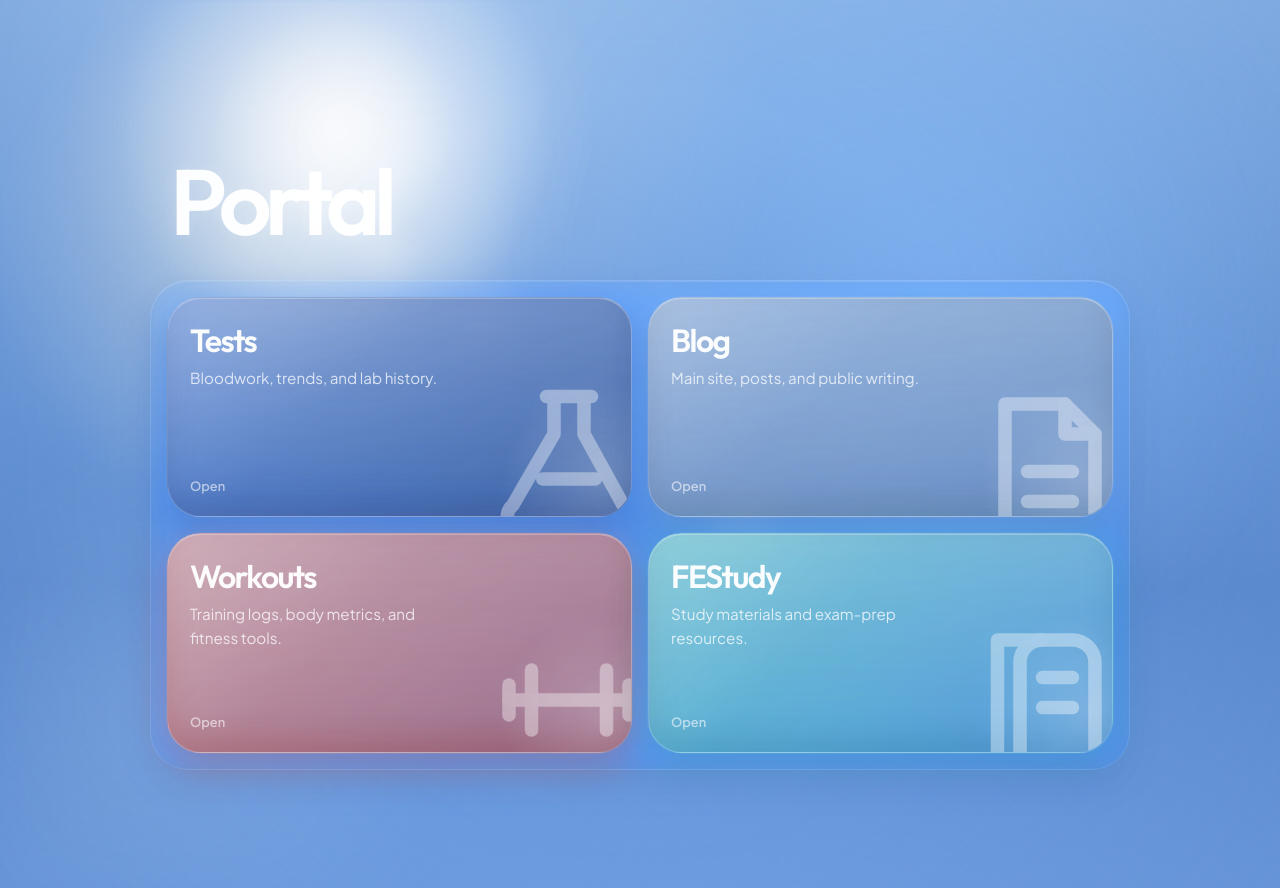
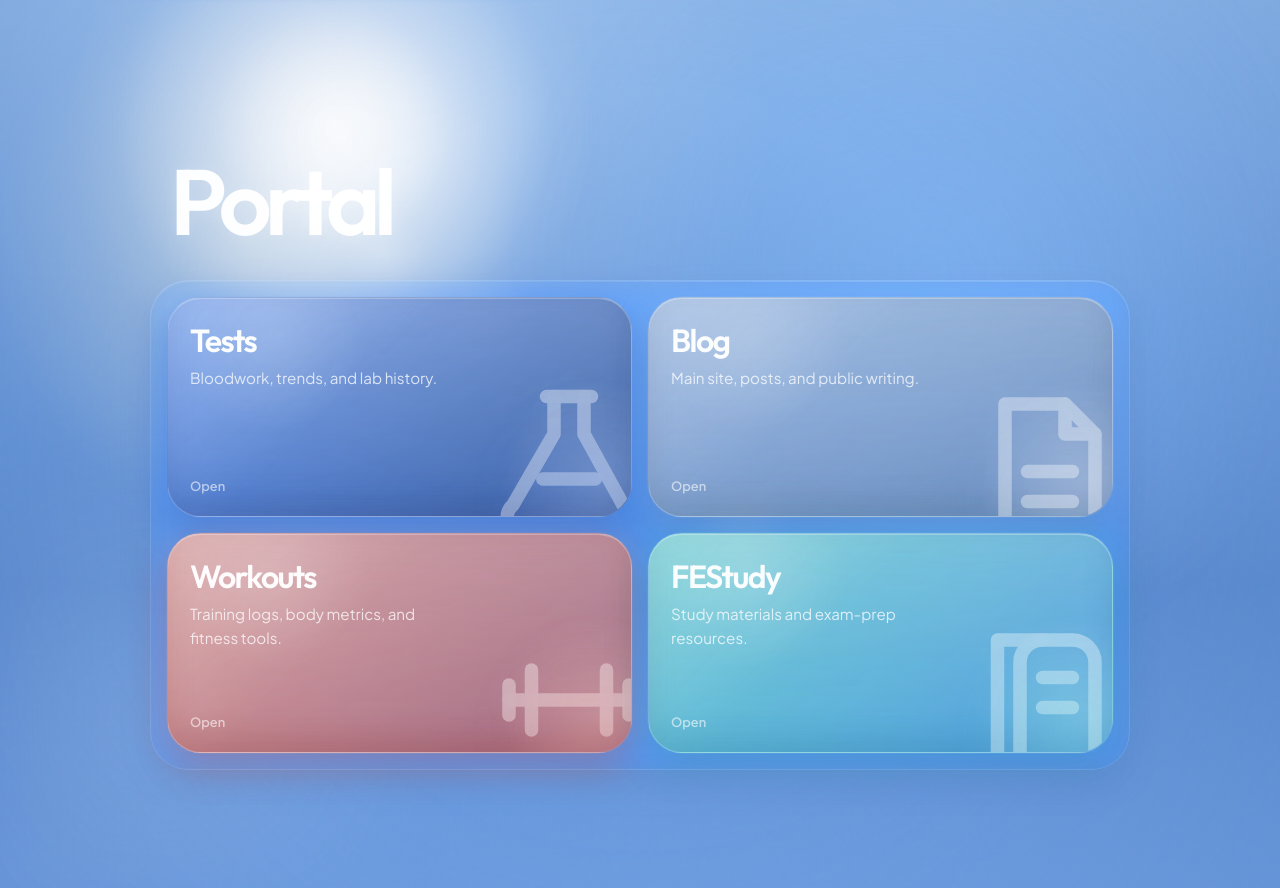
Before and after one commit to 0sps/sull1van.com, a Jekyll site: the page links/index.html, which Jekyll copies as it is, in a window 1280 px wide. Shown: the top 888 px of the page. Built offline with Jekyll 4.4.1, drawn with Linux system fonts in a browser that asks for light colours.

Commit message:
more skeumorphism

```diff
--- a/links/index.html
+++ b/links/index.html
@@ -162,20 +162,27 @@
             color: var(--text);
             text-decoration: none;
             background:
-                linear-gradient(180deg, rgba(255, 255, 255, 0.2), rgba(255, 255, 255, 0.07)),
-                linear-gradient(180deg, rgba(89, 138, 214, 0.34), rgba(64, 109, 188, 0.3));
+                linear-gradient(180deg, rgba(255, 255, 255, 0.24), rgba(255, 255, 255, 0.08)),
+                linear-gradient(180deg, rgba(120, 170, 236, 0.4), rgba(72, 122, 204, 0.34));
             border: 1px solid rgba(255, 255, 255, 0.18);
             border-top: 1.5px solid rgba(255, 255, 255, 0.3);
             box-shadow:
-                inset 0 1px 0 rgba(255, 255, 255, 0.24),
-                inset 0 -16px 28px rgba(58, 98, 165, 0.15),
-                0 18px 34px rgba(72, 118, 192, 0.2);
+                inset 0 1px 0 rgba(255, 255, 255, 0.28),
+                inset 0 -18px 32px rgba(58, 98, 165, 0.16),
+                0 18px 34px rgba(72, 118, 192, 0.2),
+                0 0 0 1px rgba(255, 255, 255, 0.04);
             backdrop-filter: blur(18px) saturate(145%);
             -webkit-backdrop-filter: blur(18px) saturate(145%);
             overflow: hidden;
             transform: translateY(18px) scale(0.985);
             opacity: 0;
             animation: tile-in 620ms var(--spring) forwards;
+            transition:
+                transform 240ms var(--spring),
+                box-shadow 240ms var(--spring),
+                filter 240ms var(--spring),
+                background 240ms var(--spring),
+                border-color 240ms var(--spring);
         }
 
         .tile:nth-child(2) { animation-delay: 90ms; }
@@ -186,8 +193,11 @@
             content: "";
             position: absolute;
             inset: 0;
-            background: linear-gradient(135deg, rgba(255, 255, 255, 0.16), transparent 40%);
+            background:
+                linear-gradient(135deg, rgba(255, 255, 255, 0.18), transparent 40%),
+                radial-gradient(circle at 22% 18%, rgba(255, 255, 255, 0.14), transparent 24%);
             pointer-events: none;
+            transition: opacity 240ms var(--spring), transform 240ms var(--spring);
         }
 
         .tile::after {
@@ -200,15 +210,67 @@
             border-radius: 50%;
             background: radial-gradient(circle, rgba(255, 255, 255, 0.2), transparent 66%);
             pointer-events: none;
+            transition: opacity 240ms var(--spring), transform 240ms var(--spring);
+        }
+
+        .tile > .tile-glow {
+            position: absolute;
+            inset: auto;
+            width: 220px;
+            height: 220px;
+            right: -72px;
+            bottom: -92px;
+            border-radius: 50%;
+            opacity: 0.34;
+            filter: blur(18px);
+            pointer-events: none;
+            z-index: 1;
+            transition: opacity 240ms var(--spring), transform 240ms var(--spring), filter 240ms var(--spring);
         }
 
         .tile:hover {
-            transform: translateY(-4px) scale(1.01);
-            transition: transform 240ms var(--spring), box-shadow 240ms var(--spring);
+            transform: translateY(-7px) scale(1.018);
             box-shadow:
-                inset 0 1px 0 rgba(255, 255, 255, 0.28),
-                inset 0 -14px 24px rgba(71, 113, 184, 0.1),
-                0 24px 42px rgba(72, 118, 192, 0.26);
+                inset 0 1px 0 rgba(255, 255, 255, 0.34),
+                inset 0 -16px 26px rgba(71, 113, 184, 0.08),
+                0 26px 48px rgba(72, 118, 192, 0.28),
+                0 0 0 1px rgba(255, 255, 255, 0.08);
+            filter: saturate(1.12) brightness(1.05);
+        }
+
+        .tile:hover::before,
+        .tile:focus-visible::before {
+            opacity: 1;
+            transform: scale(1.02);
+        }
+
+        .tile:hover::after,
+        .tile:focus-visible::after {
+            opacity: 0.9;
+            transform: scale(1.08);
+        }
+
+        .tile:hover > .tile-glow,
+        .tile:focus-visible > .tile-glow {
+            opacity: 0.58;
+            transform: scale(1.12);
+            filter: blur(12px);
+        }
+
+        .tile:active {
+            transform: translateY(-1px) scale(0.992);
+            filter: saturate(1.18) brightness(1.08);
+            box-shadow:
+                inset 0 2px 12px rgba(255, 255, 255, 0.16),
+                inset 0 -12px 18px rgba(0, 0, 0, 0.08),
+                0 18px 30px rgba(72, 118, 192, 0.22),
+                0 0 0 1px rgba(255, 255, 255, 0.1);
+        }
+
+        .tile:active > .tile-glow {
+            opacity: 0.74;
+            transform: scale(1.18);
+            filter: blur(10px);
         }
 
         .tile:focus-visible {
@@ -219,7 +281,7 @@
         .tile.tests {
             background:
                 linear-gradient(180deg, rgba(255, 255, 255, 0.24), rgba(255, 255, 255, 0.08)),
-                linear-gradient(135deg, rgba(62, 107, 196, 0.66), rgba(18, 40, 98, 0.58));
+                linear-gradient(135deg, rgba(76, 129, 232, 0.74), rgba(18, 40, 98, 0.62));
             box-shadow:
                 inset 0 1px 0 rgba(255, 255, 255, 0.26),
                 inset 0 -16px 28px rgba(27, 56, 122, 0.18),
@@ -231,7 +293,7 @@
         .tile.blog {
             background:
                 linear-gradient(180deg, rgba(255, 255, 255, 0.24), rgba(255, 255, 255, 0.08)),
-                linear-gradient(135deg, rgba(138, 149, 168, 0.5), rgba(88, 97, 116, 0.42));
+                linear-gradient(135deg, rgba(156, 170, 192, 0.56), rgba(88, 97, 116, 0.46));
             box-shadow:
                 inset 0 1px 0 rgba(255, 255, 255, 0.26),
                 inset 0 -16px 28px rgba(62, 69, 84, 0.14),
@@ -243,7 +305,7 @@
         .tile.workouts {
             background:
                 linear-gradient(180deg, rgba(255, 255, 255, 0.24), rgba(255, 255, 255, 0.08)),
-                linear-gradient(135deg, rgba(239, 120, 94, 0.62), rgba(188, 50, 36, 0.56));
+                linear-gradient(135deg, rgba(255, 134, 98, 0.7), rgba(193, 54, 39, 0.6));
             box-shadow:
                 inset 0 1px 0 rgba(255, 255, 255, 0.26),
                 inset 0 -16px 28px rgba(138, 38, 29, 0.18),
@@ -255,7 +317,7 @@
         .tile.festudy {
             background:
                 linear-gradient(180deg, rgba(255, 255, 255, 0.24), rgba(255, 255, 255, 0.08)),
-                linear-gradient(135deg, rgba(80, 205, 176, 0.58), rgba(52, 136, 190, 0.52));
+                linear-gradient(135deg, rgba(88, 220, 184, 0.66), rgba(52, 145, 206, 0.58));
             box-shadow:
                 inset 0 1px 0 rgba(255, 255, 255, 0.26),
                 inset 0 -16px 28px rgba(40, 104, 137, 0.18),
@@ -373,6 +435,7 @@
             <section class="tiles-panel" aria-label="Portal links">
                 <div class="tiles-grid">
                     <a class="tile tests" href="https://sull1van.com/tests">
+                        <div class="tile-glow" aria-hidden="true" style="background: radial-gradient(circle, rgba(102, 153, 255, 0.62), transparent 68%);"></div>
                         <div class="tile-icon" aria-hidden="true">
                             <svg viewBox="0 0 24 24" fill="none" stroke-width="1.8" stroke-linecap="round" stroke-linejoin="round">
                                 <path d="M9 3h6"></path>
@@ -390,6 +453,7 @@
                     </a>
 
                     <a class="tile blog" href="https://sull1van.com">
+                        <div class="tile-glow" aria-hidden="true" style="background: radial-gradient(circle, rgba(233, 238, 255, 0.48), transparent 68%);"></div>
                         <div class="tile-icon" aria-hidden="true">
                             <svg viewBox="0 0 24 24" fill="none" stroke-width="1.8" stroke-linecap="round" stroke-linejoin="round">
                                 <path d="M6 4h8l4 4v12H6z"></path>
@@ -408,6 +472,7 @@
                     </a>
 
                     <a class="tile workouts" href="https://sull1van.com/workouts">
+                        <div class="tile-glow" aria-hidden="true" style="background: radial-gradient(circle, rgba(255, 137, 110, 0.64), transparent 68%);"></div>
                         <div class="tile-icon" aria-hidden="true">
                             <svg viewBox="0 0 24 24" fill="none" stroke-width="1.8" stroke-linecap="round" stroke-linejoin="round">
                                 <path d="M4 10v4"></path>
@@ -427,6 +492,7 @@
                     </a>
 
                     <a class="tile festudy" href="https://sull1van.com/FEStudy">
+                        <div class="tile-glow" aria-hidden="true" style="background: radial-gradient(circle, rgba(93, 238, 202, 0.62), transparent 68%);"></div>
                         <div class="tile-icon" aria-hidden="true">
                             <svg viewBox="0 0 24 24" fill="none" stroke-width="1.8" stroke-linecap="round" stroke-linejoin="round">
                                 <path d="M5 4h10a3 3 0 0 1 3 3v13H8a3 3 0 0 0-3 3z"></path>
```
